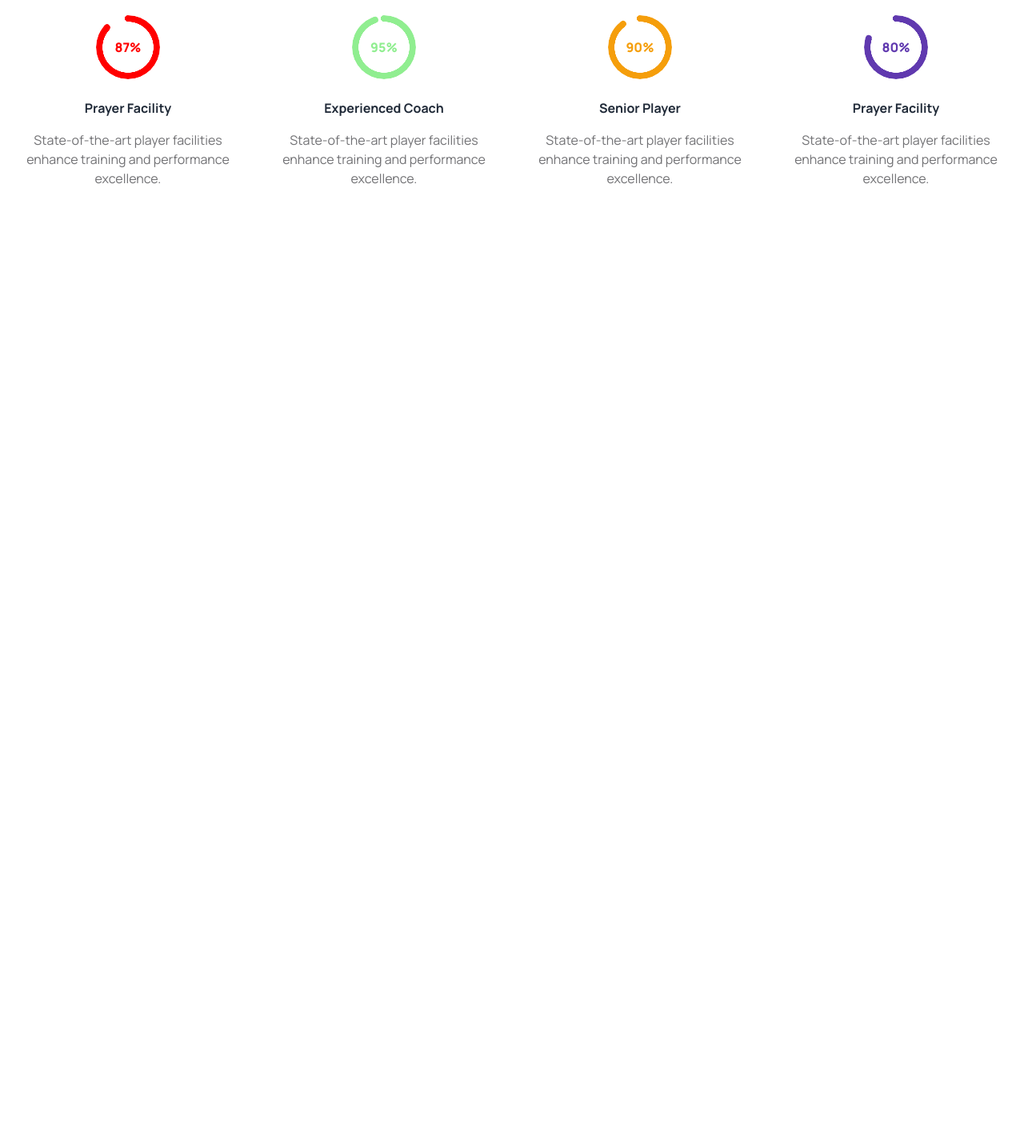
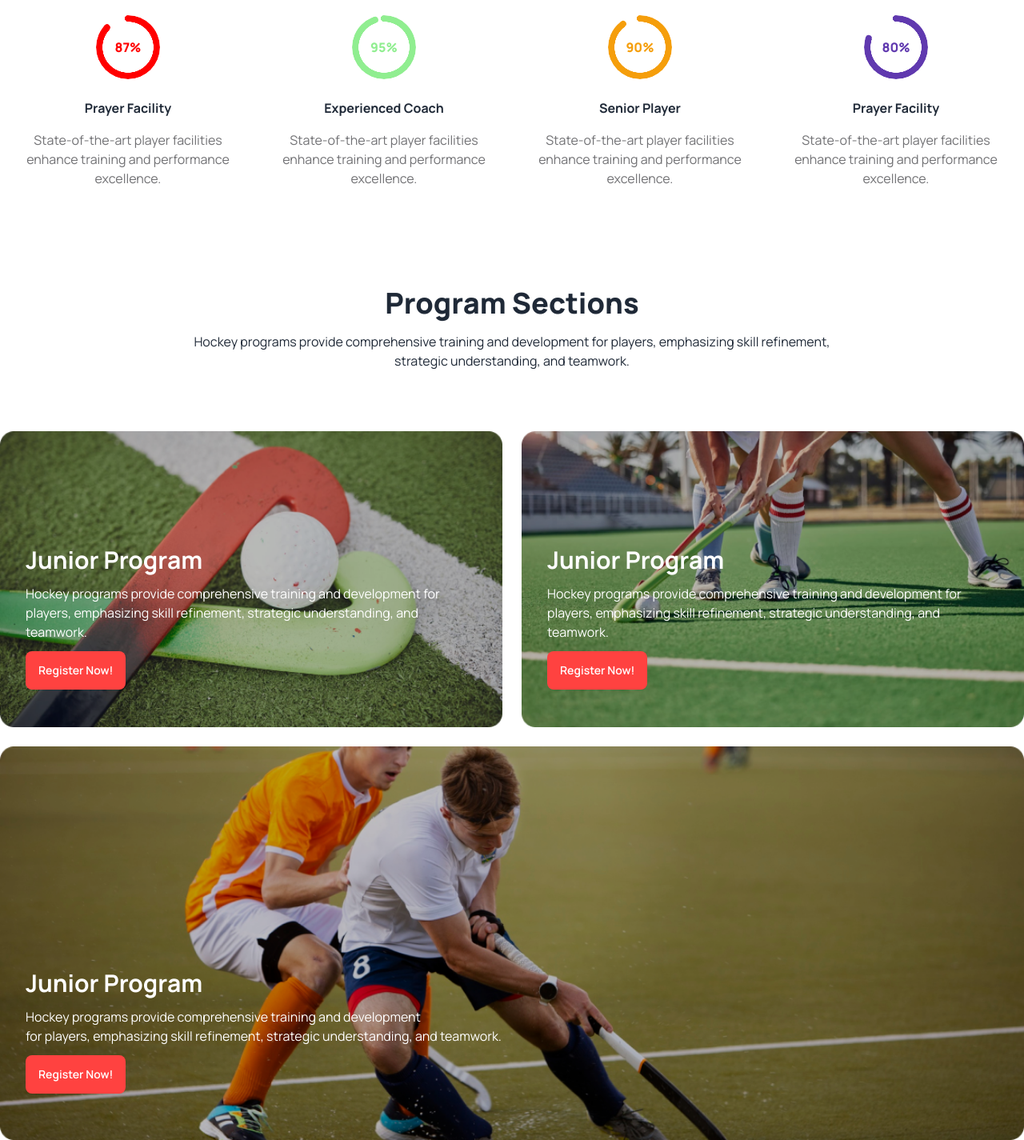
Before and after one commit to Tufazzul1/Assignment3-Hockeys, a plain HTML site: page index.html in a window 1280 px wide. Shown: the part 981-2406 px from the top of the page at 80% size. Before the commit the page ends 1232 px from the top, so only its background shows below. Drawn offline with nearby package versions, Linux system fonts and the light colour scheme.

Commit message:
added program section

```diff
--- a/index.html
+++ b/index.html
@@ -149,7 +149,8 @@
             <div class="grid grid-cols-1 lg:grid-cols-4 lg:mt-16 mt-12">
                 <!-- first -->
                 <div class="text-center p-4">
-                    <div class="radial-progress text-[#f00] font-extrabold" style="--value:87;" role="progressbar">87%</div>
+                    <div class="radial-progress text-[#f00] font-extrabold" style="--value:87;" role="progressbar">87%
+                    </div>
                     <div>
                         <h4 class="2xl font-bold mt-6 mb-4">Prayer Facility</h4>
                         <p class="text-p-colors">
@@ -160,7 +161,8 @@
                 </div>
                 <!-- second -->
                 <div class="text-center p-4">
-                    <div class="radial-progress text-[#90EE90] font-extrabold" style="--value:95;" role="progressbar ">95%</div>
+                    <div class="radial-progress text-[#90EE90] font-extrabold" style="--value:95;" role="progressbar ">
+                        95%</div>
                     <div>
                         <h4 class="2xl font-bold mt-6 mb-4">Experienced Coach</h4>
                         <p class="text-p-colors">
@@ -170,7 +172,8 @@
                 </div>
                 <!-- third -->
                 <div class="text-center p-4">
-                    <div class="radial-progress text-[#f59e0b] font-extrabold" style="--value:90;" role="progressbar ">90%</div>
+                    <div class="radial-progress text-[#f59e0b] font-extrabold" style="--value:90;" role="progressbar ">
+                        90%</div>
                     <div>
                         <h4 class="2xl font-bold mt-6 mb-4">Senior Player</h4>
                         <p class="text-p-colors">
@@ -180,7 +183,8 @@
                 </div>
                 <!-- fourth -->
                 <div class="text-center p-4">
-                    <div class="radial-progress text-[#6039af] font-extrabold" style="--value:80;" role="progressbar ">80%</div>
+                    <div class="radial-progress text-[#6039af] font-extrabold" style="--value:80;" role="progressbar ">
+                        80%</div>
                     <div>
                         <h4 class="2xl font-bold mt-6 mb-4">Prayer Facility</h4>
                         <p class="text-p-colors">
@@ -189,6 +193,57 @@
                         </p>
                     </div>
                 </div>
+            </div>
+
+        </section>
+
+        <!-- Program Sections -->
+        <section class="mt-24 ">
+            <div class="text-center space-y-4 p-3">
+                <h3 class="text-3xl lg:text-4xl font-extrabold ">Program Sections</h3>
+                <p class="p-colors">
+                    Hockey programs provide comprehensive training and development for players, emphasizing skill
+                    refinement, <br> strategic understanding, and teamwork.
+                </p>
+            </div>
+            <div class="grid grid-cols-1 lg:grid-cols-2 gap-6 mt-16 ">
+                <div class="col-span-1 relative">
+                    <img class="brightness-75 w-[100%]" src="Images/2.png" alt="">
+                    <div class="absolute top-[20%] lg:top-[30%] text-white p-8 space-y-3">
+                        <h4 class="text-3xl font-bold">Junior Program</h4>
+                        <p>
+                            Hockey programs provide comprehensive training and development for players, emphasizing
+                            skill
+                            refinement, strategic understanding, and teamwork.
+                        </p>
+                        <button class="btn bg-[#FF4240] border-none text-white">Register Now!</button>
+                    </div>
+                </div>
+                <div class="col-span-1 relative">
+                    <img class="brightness-75 w-[100%]" src="Images/3.png" alt="">
+                    <div class="absolute top-[20%] lg:top-[30%] text-white p-8 space-y-3">
+                        <h4 class="text-3xl font-bold">Junior Program</h4>
+                        <p>
+                            Hockey programs provide comprehensive training and development for players, emphasizing
+                            skill
+                            refinement, strategic understanding, and teamwork.
+                        </p>
+                        <button class="btn bg-[#FF4240] border-none text-white">Register Now!</button>
+                    </div>
+                </div>
+                <div class=" col-span-1 lg:col-span-2 relative">
+                    <img class="brightness-75 h-[100%] w-[100%]" src="Images/4.png" alt="">
+                    <div class="absolute top-[50%] text-white p-8 space-y-3">
+                        <h4 class="text-3xl font-bold">Junior Program</h4>
+                        <p>
+                            Hockey programs provide comprehensive training and development <br> for players, emphasizing
+                            skill
+                            refinement, strategic understanding, and teamwork.
+                        </p>
+                        <button class="btn bg-[#FF4240] border-none text-white">Register Now!</button>
+                    </div>
+                </div>
+
             </div>
 
         </section>
```
Lines whose indentation alone changed are shown as unchanged.
